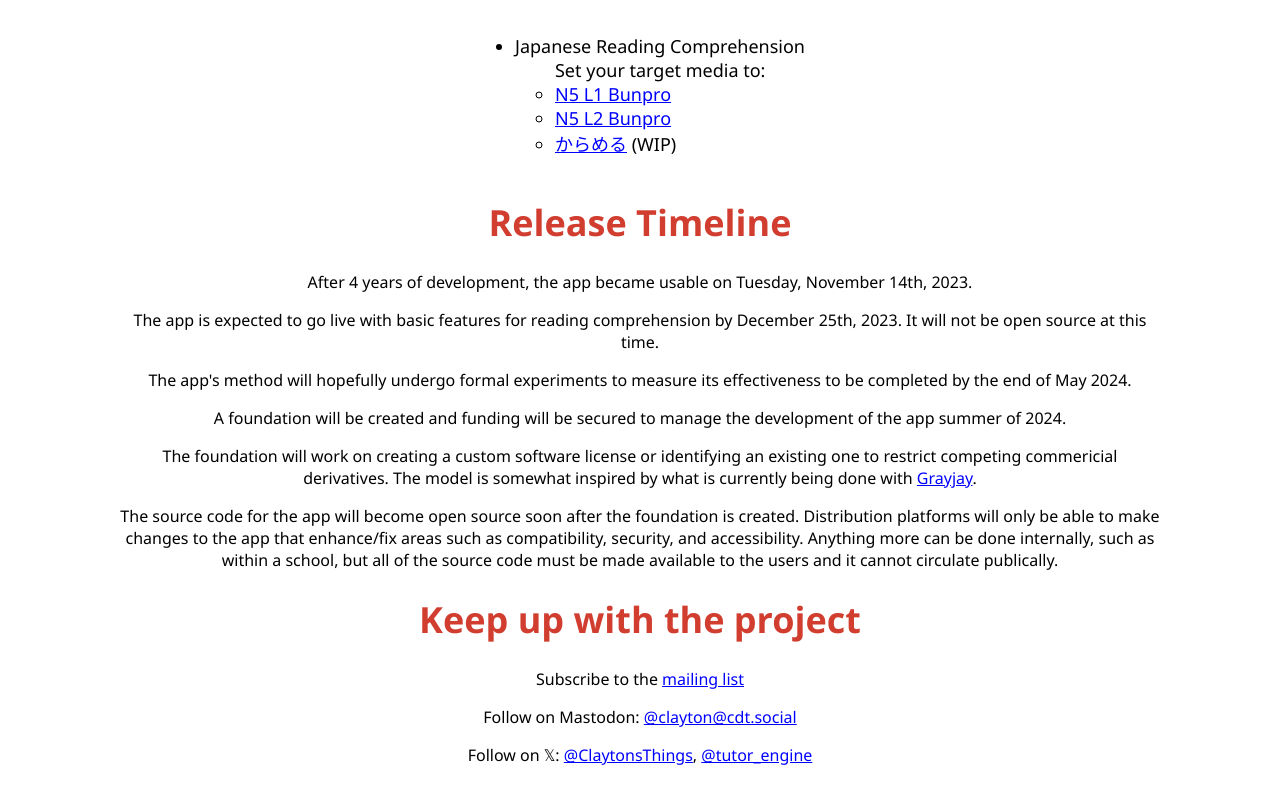
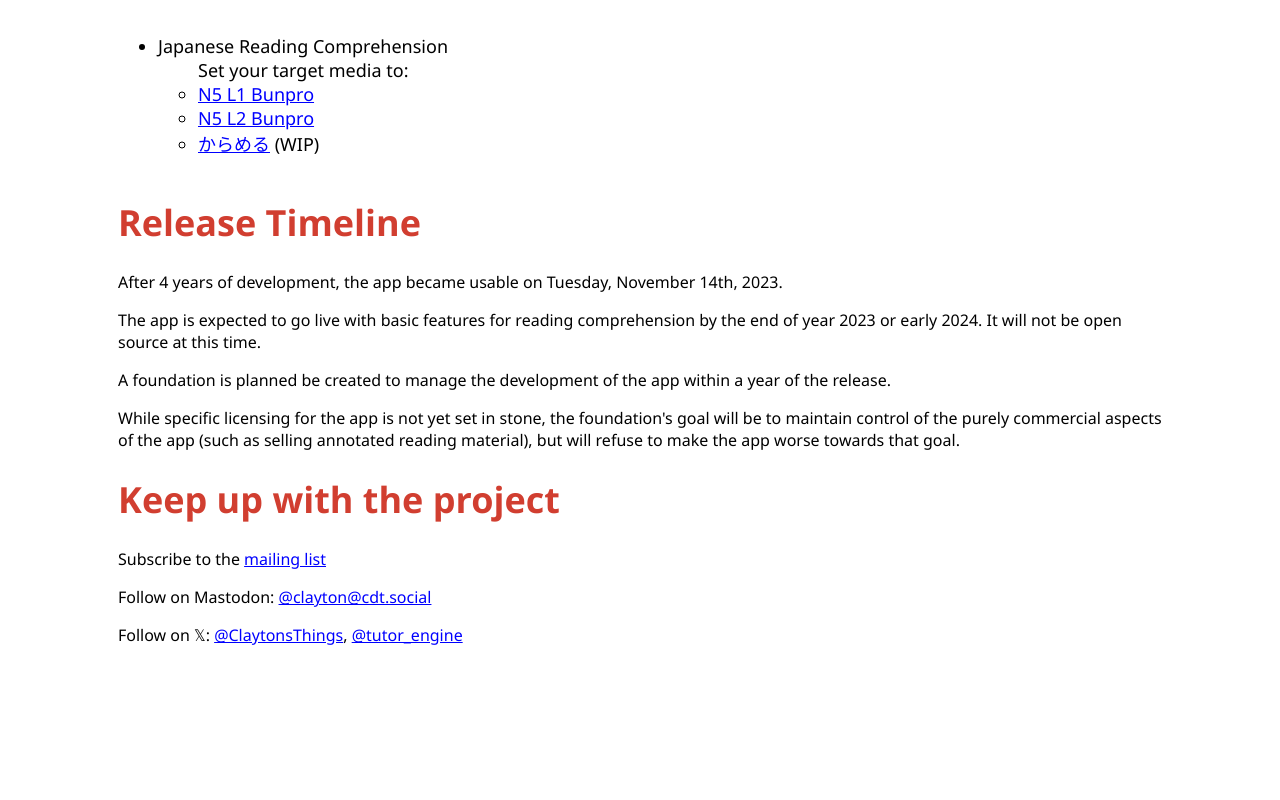
Before and after one commit to clay53/tutor_engine_org, a plain HTML site: page www/index.html in a window 1280 px wide. Shown: the part 1649-2449 px from the top of the page. After the commit the page ends 2329 px from the top, so only its background shows below. Drawn offline with Linux system fonts and the light colour scheme.

Commit message:
reworded some stff, changed formatting

```diff
--- a/www/common.css
+++ b/www/common.css
@@ -6,7 +6,7 @@ html {
 
 body {
     margin: 0 auto;
-    text-align: center;
+    text-align: left;
     min-height: 100vh;
     box-sizing: border-box;
     max-width: 60rem;
@@ -30,6 +30,7 @@ img {
 }
 
 #header-block {
+    text-align: center;
     margin: 0 auto;
     padding: 1rem 0;
     border-bottom: thin dotted;
@@ -51,6 +52,7 @@ img {
     display: inline-block;
     width: 6rem;
     margin: auto 0 auto 0;
+    border-radius: 16%;
 }
 
 #header-block-wordmark h1 {
--- a/www/index.html
+++ b/www/index.html
@@ -44,16 +44,11 @@
         </ul>
         <h1>Release Timeline</h1>
         <p>After 4 years of development, the app became usable on Tuesday, November 14th, 2023.</p>
-        <p>The app is expected to go live with basic features for reading comprehension by December 25th, 2023.
+        <p>The app is expected to go live with basic features for reading comprehension by the end of year 2023 or early 2024.
         It will not be open source at this time.</p>
-        <p>The app's method will hopefully undergo formal experiments to measure its effectiveness to be completed by the end of May 2024.</p>
-        <p>A foundation will be created and funding will be secured to manage the development of the app summer of 2024.</p>
-        <p>The foundation will work on creating a custom software license or identifying an existing one to restrict competing commericial derivatives.
-        The model is somewhat inspired by what is currently being done with <a href="https://grayjay.app/">Grayjay</a>.</p>
-        <p>The source code for the app will become open source soon after the foundation is created.
-        Distribution platforms will only be able to make changes to the app that enhance/fix areas such as compatibility, security, and accessibility.
-        Anything more can be done internally, such as within a school,
-        but all of the source code must be made available to the users and it cannot circulate publically.</p>
+        <p>A foundation is planned be created to manage the development of the app within a year of the release.</p>
+        <p>While specific licensing for the app is not yet set in stone, the foundation's goal will be to maintain control of the purely commercial
+        aspects of the app (such as selling annotated reading material), but will refuse to make the app worse towards that goal.</p>
         <h1>Keep up with the project</h1>
         <p>Subscribe to the <a href="https://nextcloud.claytondoesthings.xyz/apps/listman/subscribe/ClvtZvAW">mailing list</a></p>
         <p>Follow on Mastodon: <a href="https://cdt.social/@clayton">@clayton@cdt.social</a></p>
```
